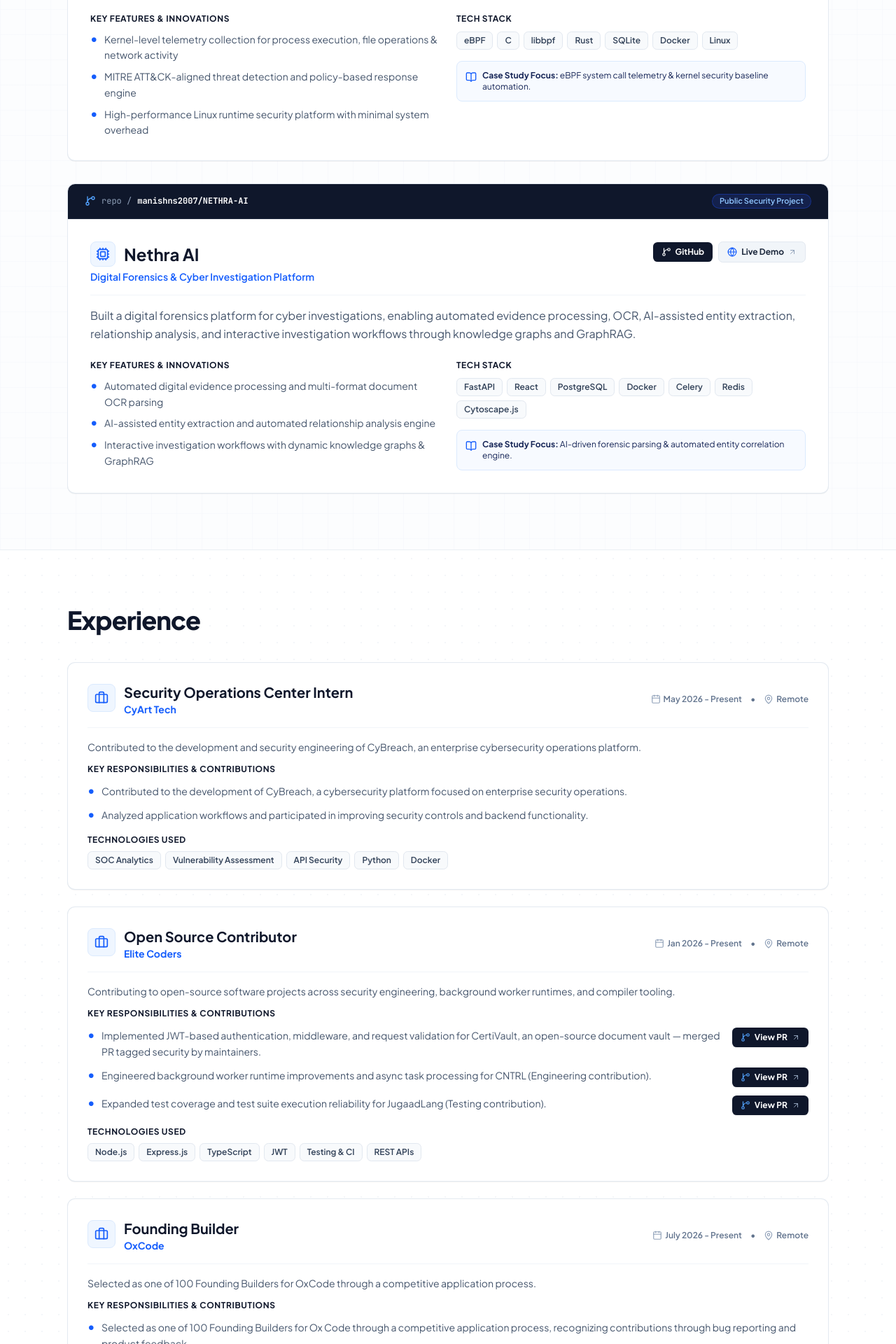
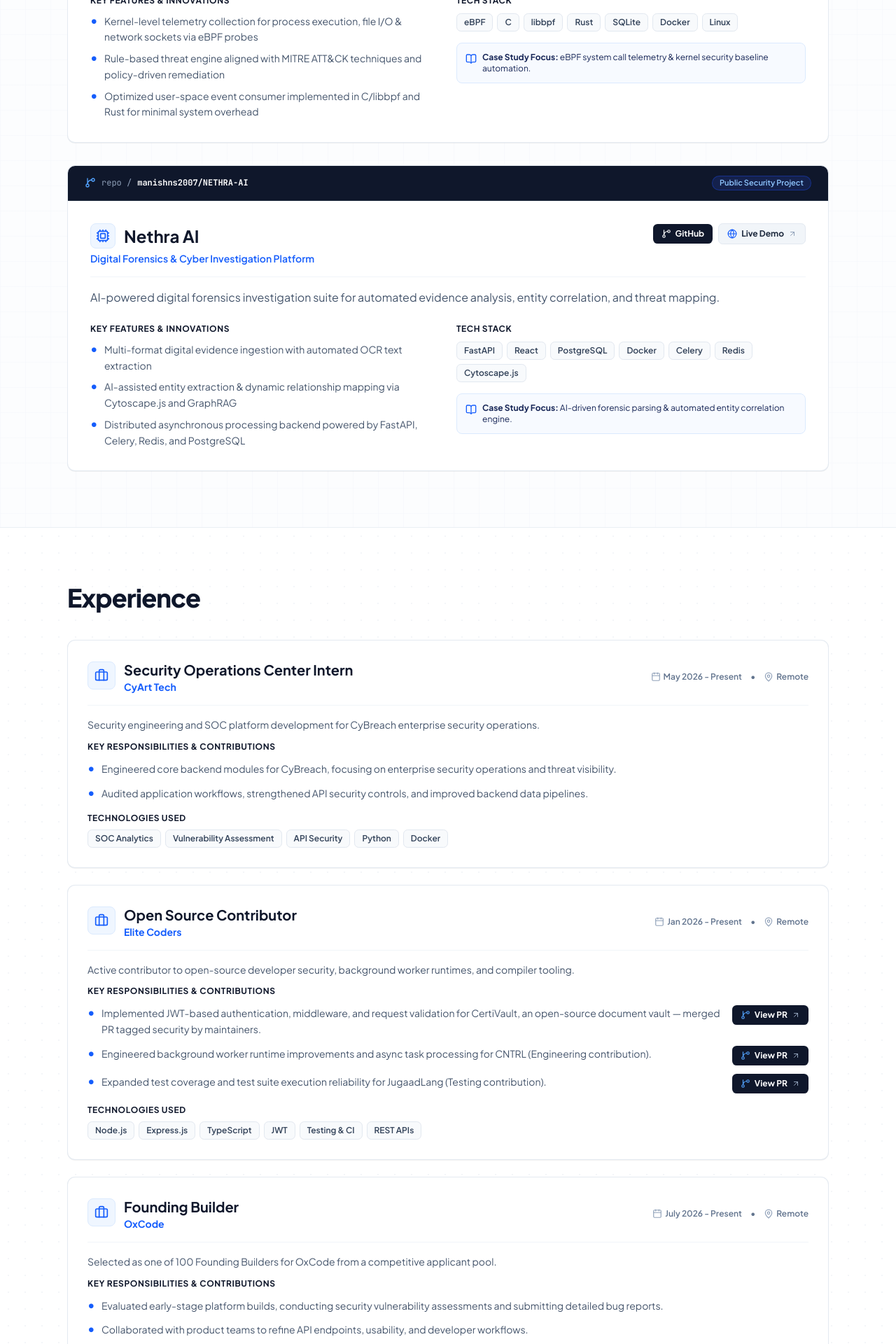
Before and after one commit to manishns2007/-portfolio, a Next.js app: page / in a window 1280 px wide. Shown: the part 1220-3140 px from the top of the page at 70% size. Built offline with nearby package versions, Linux system fonts and the light colour scheme.

Commit message:
feat: add Projects and Experience components to portfolio website

```diff
--- a/components/experience.tsx
+++ b/components/experience.tsx
@@ -32,13 +32,13 @@ export function Experience() {
       company: 'CyArt Tech',
       period: 'May 2026 - Present',
       location: 'Remote',
-      description: 'Contributed to the development and security engineering of CyBreach, an enterprise cybersecurity operations platform.',
+      description: 'Security engineering and SOC platform development for CyBreach enterprise security operations.',
       responsibilities: [
         {
-          text: 'Contributed to the development of CyBreach, a cybersecurity platform focused on enterprise security operations.',
+          text: 'Engineered core backend modules for CyBreach, focusing on enterprise security operations and threat visibility.',
         },
         {
-          text: 'Analyzed application workflows and participated in improving security controls and backend functionality.',
+          text: 'Audited application workflows, strengthened API security controls, and improved backend data pipelines.',
         },
       ],
       technologies: ['SOC Analytics', 'Vulnerability Assessment', 'API Security', 'Python', 'Docker'],
@@ -48,7 +48,7 @@ export function Experience() {
       company: 'Elite Coders',
       period: 'Jan 2026 - Present',
       location: 'Remote',
-      description: 'Contributing to open-source software projects across security engineering, background worker runtimes, and compiler tooling.',
+      description: 'Active contributor to open-source developer security, background worker runtimes, and compiler tooling.',
       responsibilities: [
         {
           text: 'Implemented JWT-based authentication, middleware, and request validation for CertiVault, an open-source document vault — merged PR tagged security by maintainers.',
@@ -73,10 +73,13 @@ export function Experience() {
       company: 'OxCode',
       period: 'July 2026 - Present',
       location: 'Remote',
-      description: 'Selected as one of 100 Founding Builders for OxCode through a competitive application process.',
+      description: 'Selected as one of 100 Founding Builders for OxCode from a competitive applicant pool.',
       responsibilities: [
         {
-          text: 'Selected as one of 100 Founding Builders for Ox Code through a competitive application process, recognizing contributions through bug reporting and product feedback.',
+          text: 'Evaluated early-stage platform builds, conducting security vulnerability assessments and submitting detailed bug reports.',
+        },
+        {
+          text: 'Collaborated with product teams to refine API endpoints, usability, and developer workflows.',
         },
       ],
       technologies: ['Python', 'Bug Reporting', 'Product Feedback', 'API Security'],
--- a/components/projects.tsx
+++ b/components/projects.tsx
@@ -17,12 +17,12 @@ export function Projects() {
       subtitle: 'Linux Runtime Detection & Response Platform using eBPF',
       icon: Terminal,
       description:
-        'Developing a Linux runtime security platform that leverages eBPF for kernel-level telemetry collection to monitor process execution, file operations, and network activity. Implements MITRE ATT&CK-aligned threat detection and policy-based response with minimal system overhead.',
+        'High-performance Linux runtime detection and response (RDR) engine designed to monitor low-level kernel events and enforce security policies in real time.',
       technologies: ['eBPF', 'C', 'libbpf', 'Rust', 'SQLite', 'Docker', 'Linux'],
       achievements: [
-        'Kernel-level telemetry collection for process execution, file operations & network activity',
-        'MITRE ATT&CK-aligned threat detection and policy-based response engine',
-        'High-performance Linux runtime security platform with minimal system overhead',
+        'Kernel-level telemetry collection for process execution, file I/O & network sockets via eBPF probes',
+        'Rule-based threat engine aligned with MITRE ATT&CK techniques and policy-driven remediation',
+        'Optimized user-space event consumer implemented in C/libbpf and Rust for minimal system overhead',
       ],
       github: 'https://github.com/manishns2007/te',
       demo: 'https://dec-ledger.vercel.app/',
@@ -34,12 +34,12 @@ export function Projects() {
       subtitle: 'Digital Forensics & Cyber Investigation Platform',
       icon: Cpu,
       description:
-        'Built a digital forensics platform for cyber investigations, enabling automated evidence processing, OCR, AI-assisted entity extraction, relationship analysis, and interactive investigation workflows through knowledge graphs and GraphRAG.',
+        'AI-powered digital forensics investigation suite for automated evidence analysis, entity correlation, and threat mapping.',
       technologies: ['FastAPI', 'React', 'PostgreSQL', 'Docker', 'Celery', 'Redis', 'Cytoscape.js'],
       achievements: [
-        'Automated digital evidence processing and multi-format document OCR parsing',
-        'AI-assisted entity extraction and automated relationship analysis engine',
-        'Interactive investigation workflows with dynamic knowledge graphs & GraphRAG',
+        'Multi-format digital evidence ingestion with automated OCR text extraction',
+        'AI-assisted entity extraction & dynamic relationship mapping via Cytoscape.js and GraphRAG',
+        'Distributed asynchronous processing backend powered by FastAPI, Celery, Redis, and PostgreSQL',
       ],
       github: 'https://github.com/manishns2007/NETHRA-AI',
       demo: 'https://nethra-ai-tau.vercel.app/',
```
